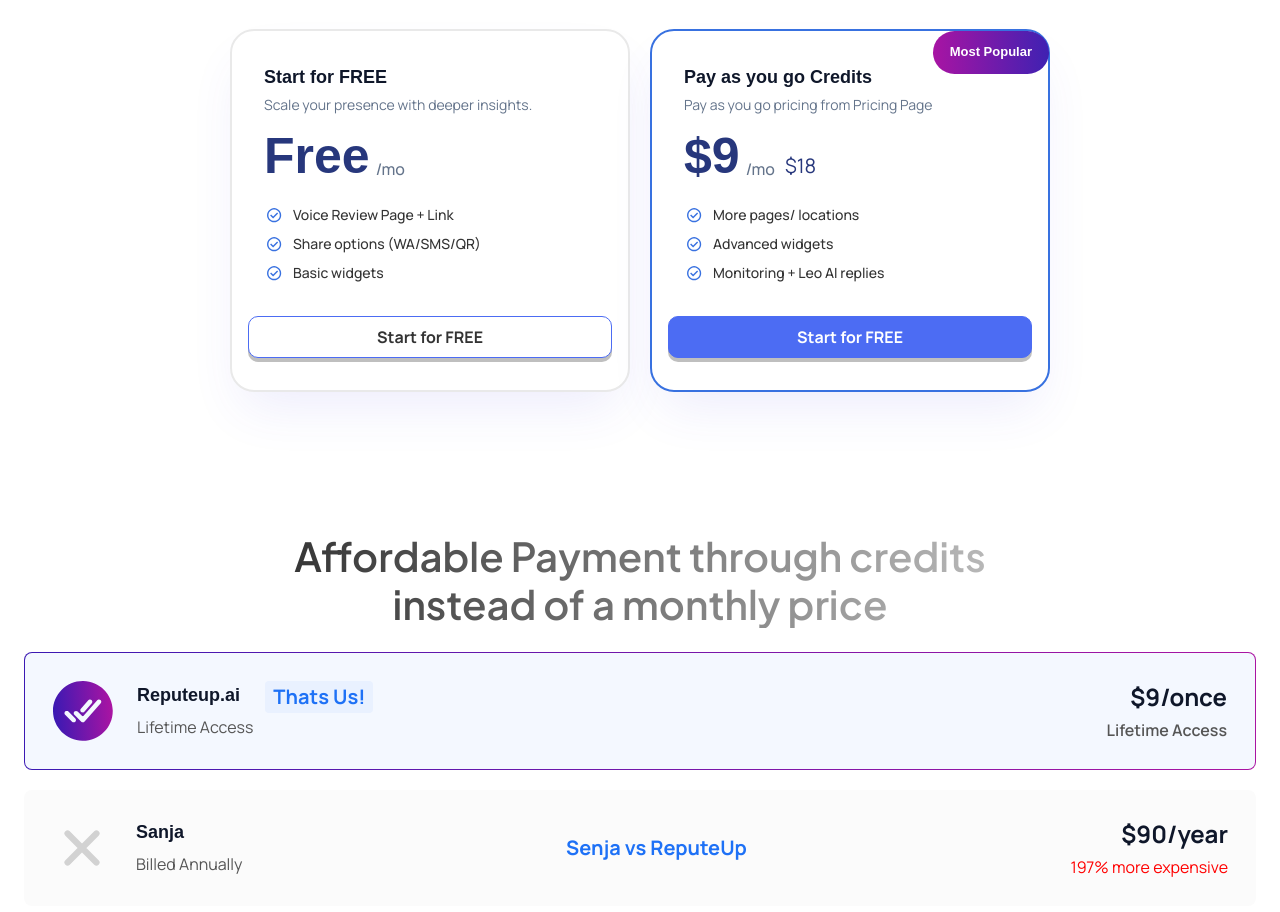
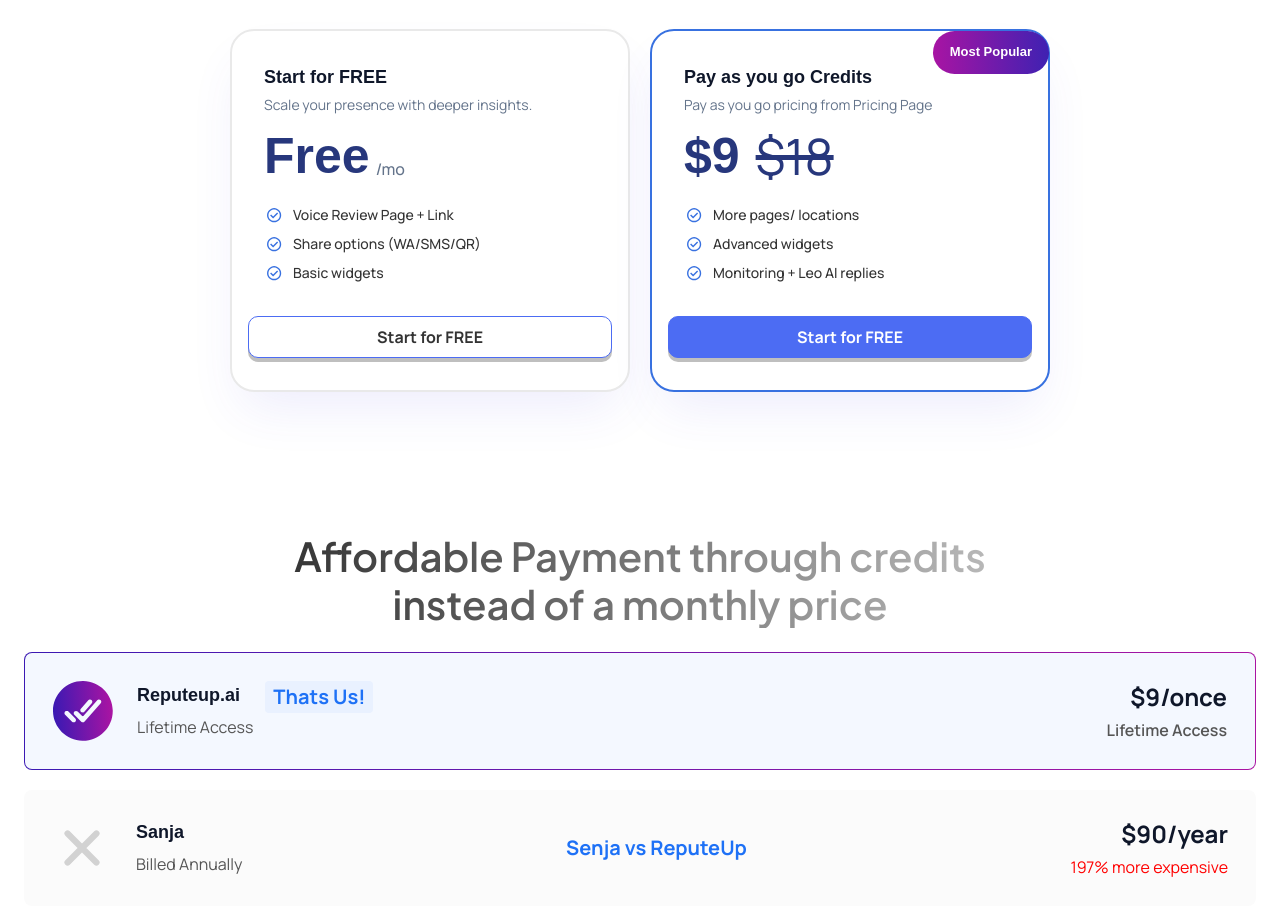
Before and after one commit to Anash45/reputeup, a plain HTML site: page index.html in a window 1280 px wide. Shown: the part 7820-8732 px from the top of the page. Drawn offline with nearby package versions, Linux system fonts and the light colour scheme; a web font is replaced by a local one.

Commit message:
Fixed last request.

```diff
--- a/index.html
+++ b/index.html
@@ -1646,9 +1646,9 @@
                     $9
                   </h2>
                   <div class="flex items-end gap-2.5">
-                    <span class="text-[#64748B] font-medium">/mo</span>
-                    <span class="text-[#27377C] text-[20px] strikethrough"
-                      >$18</span
+                    <span class="text-[#64748B] font-medium"></span>
+                    <span class="text-[#27377C] text-[50px] leading-[100%]"
+                      ><s>$18</s></span
                     >
                   </div>
                 </div>
```
